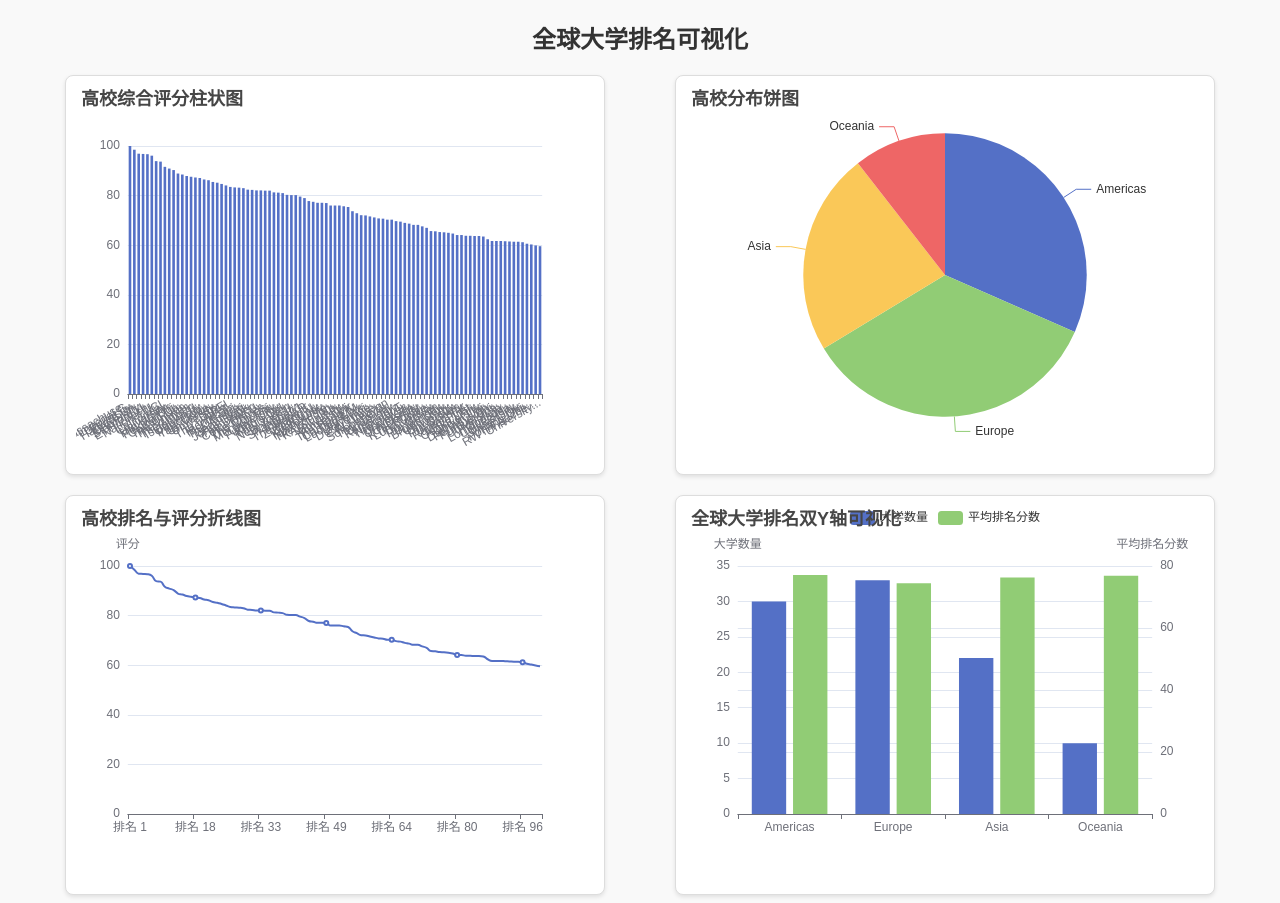
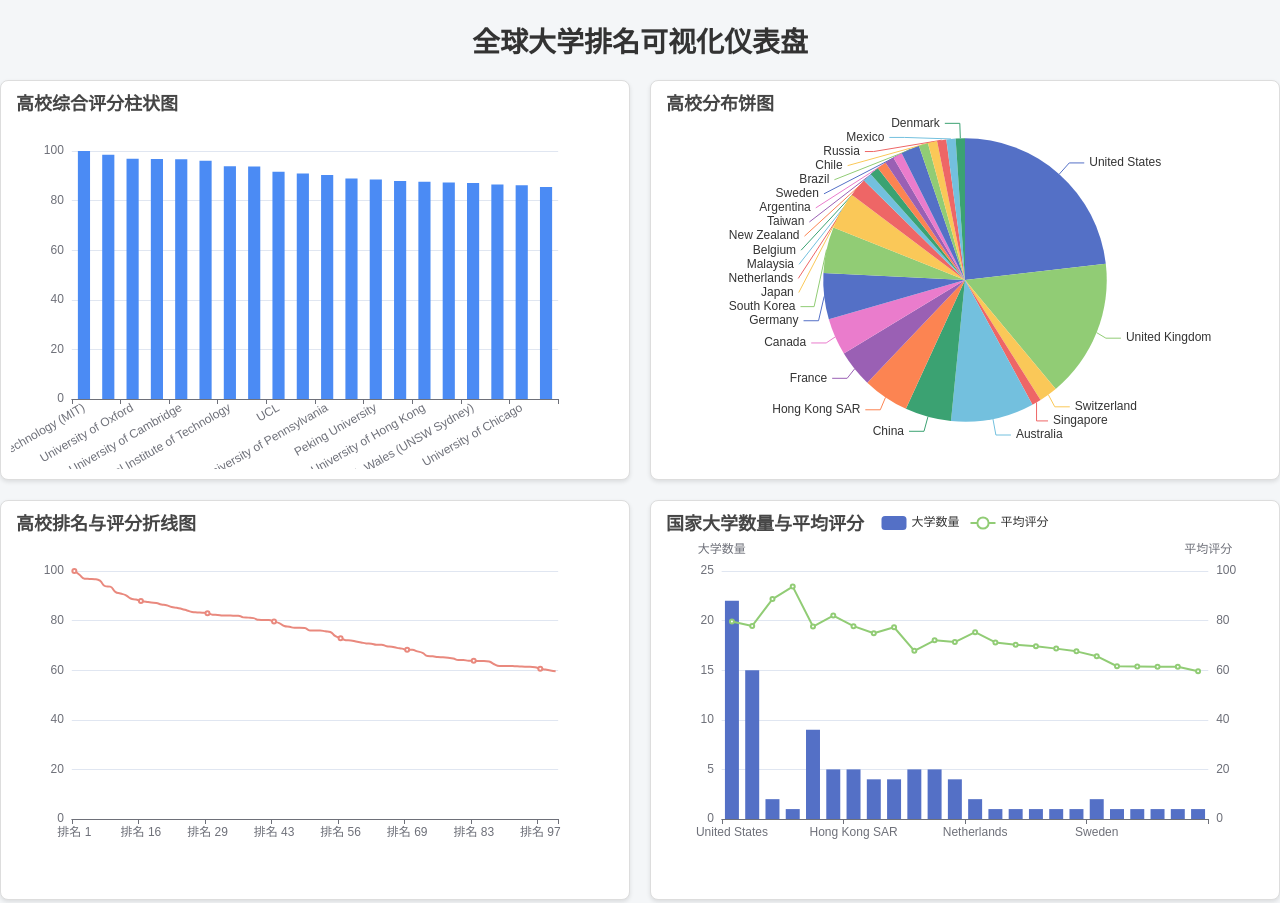
Before and after one commit to Leee-ypa/yaya, a plain HTML site: page index.html in a window 1280 px wide. Shown: the top 903 px of the page. Drawn offline with nearby package versions, Linux system fonts and the light colour scheme.

Commit message:
Update index.html

```diff
--- a/index.html
+++ b/index.html
@@ -2,28 +2,28 @@
 <html>
 <head>
     <meta charset="utf-8">
-    <title>ECharts Visualization</title>
+    <title>ECharts Dashboard</title>
     <script src="https://cdn.jsdelivr.net/npm/echarts@5.3.0/dist/echarts.min.js"></script>
     <style>
         body {
             font-family: Arial, sans-serif;
             margin: 0;
             padding: 0;
-            background-color: #f9f9f9;
+            background-color: #f4f6f8;
             color: #333;
         }
         h1 {
             text-align: center;
             margin-top: 20px;
-            font-size: 24px;
+            font-size: 28px;
         }
-        .chart-container {
-            display: flex;
-            flex-wrap: wrap;
-            justify-content: space-around;
+        .dashboard-container {
+            display: grid;
+            grid-template-columns: repeat(2, 1fr);
+            grid-template-rows: auto;
             gap: 20px;
+            max-width: 1400px;
             margin: 20px auto;
-            max-width: 1200px;
         }
         .chart {
             background-color: #fff;
@@ -33,148 +33,115 @@
             padding: 10px;
             box-sizing: border-box;
         }
+        #heatmapChart {
+            grid-column: span 2;
+        }
     </style>
 </head>
 <body>
-    <h1>全球大学排名可视化</h1>
-    <div class="chart-container">
+    <h1>全球大学排名可视化仪表盘</h1>
+    <div class="dashboard-container">
         <!-- 柱状图的容器 -->
-        <div id="barChart" class="chart" style="width: 45%; height: 400px;"></div>
+        <div id="barChart" class="chart" style="height: 400px;"></div>
         <!-- 饼图的容器 -->
-        <div id="pieChart" class="chart" style="width: 45%; height: 400px;"></div>
+        <div id="pieChart" class="chart" style="height: 400px;"></div>
         <!-- 折线图的容器 -->
-        <div id="lineChart" class="chart" style="width: 45%; height: 400px;"></div>
+        <div id="lineChart" class="chart" style="height: 400px;"></div>
         <!-- 组合双Y轴柱状图容器 -->
-        <div id="dualBarChart" class="chart" style="width: 45%; height: 400px;"></div>
+        <div id="dualBarChart" class="chart" style="height: 400px;"></div>
         <!-- 全局大学排名热力图 -->
-        <div id="heatmapChart" class="chart" style="width: 90%; height: 500px;"></div>
+        <div id="heatmapChart" class="chart" style="height: 500px;"></div>
     </div>
 
     <script>
         // 异步加载CSV文件数据
         async function loadData() {
-            const response = await fetch('data.csv'); // 将此路径替换为实际数据集路径
-            const csvText = await response.text(); // 读取CSV文本内容
-            const rows = csvText.split('\n').map(row => row.split(',')); // 按行拆分CSV数据
-            const headers = rows[0]; // CSV的第一行是表头
+            const response = await fetch('data.csv');
+            const csvText = await response.text();
+            const rows = csvText.split('\n').map(row => row.split(','));
+            const headers = rows[0];
+            const data = rows.slice(1).filter(row => row.length >= 5 && row[1] && !isNaN(parseFloat(row[4])));
 
-            // 数据行过滤空值，并检查有效分数
-            const data = rows.slice(1).filter(row =>
-                row.length >= 5 && row[1] && !isNaN(parseFloat(row[4]))
-            );
+            const institutions = data.map(row => row[1]);
+            const scores = data.map(row => parseFloat(row[4]));
+            const countries = data.map(row => row[2]); // 修改为国家字段
+            const rankings = data.map(row => row[0]);
 
-            console.log("Filtered Data:", data); // 调试：输出过滤后的数据
-
-            // 提取数据列：高校名称、评分、地理位置和排名
-            const institutions = data.map(row => row[1]); // 第2列：高校名称
-            const scores = data.map(row => parseFloat(row[4])); // 第5列：综合评分
-            const locations = data.map(row => row[3]); // 第4列：大洲位置
-            const rankings = data.map(row => row[0]); // 第1列：排名
-
-            console.log("Institutions:", institutions); // 调试：输出高校名称
-            console.log("Scores:", scores); // 调试：输出分数
-
-            // 调用函数渲染图表
-            renderCharts(institutions, scores, locations, rankings);
+            renderCharts(institutions, scores, countries, rankings);
         }
 
-        // 渲染图表的函数
-        function renderCharts(institutions, scores, locations, rankings) {
+        function renderCharts(institutions, scores, countries, rankings) {
             // ----- 柱状图 -----
-            var barChart = echarts.init(document.getElementById('barChart'));
-            var barOption = {
+            const barChart = echarts.init(document.getElementById('barChart'));
+            const barOption = {
                 title: { text: '高校综合评分柱状图' },
                 tooltip: { trigger: 'axis' },
                 xAxis: {
                     type: 'category',
-                    data: institutions,
-                    axisLabel: {
-                        interval: 0,
-                        rotate: 30,
-                        formatter: function(value) {
-                            return value.length > 10 ? value.substring(0, 10) + '...' : value;
-                        }
-                    }
+                    data: institutions.slice(0, 20), // 取前20条数据，避免过密
+                    axisLabel: { interval: 1, rotate: 30 }
                 },
                 yAxis: { type: 'value' },
                 series: [{
-                    data: scores,
+                    data: scores.slice(0, 20),
                     type: 'bar',
-                    barWidth: '60%'
+                    barWidth: '50%',
+                    itemStyle: { color: '#4B8BF4' }
                 }]
             };
             barChart.setOption(barOption);
 
             // ----- 饼图 -----
-            var pieChart = echarts.init(document.getElementById('pieChart'));
-            var locationCounts = {};
-            locations.forEach(loc => locationCounts[loc] = (locationCounts[loc] || 0) + 1);
-            var pieData = Object.keys(locationCounts).map(loc => ({ name: loc, value: locationCounts[loc] }));
+            const pieChart = echarts.init(document.getElementById('pieChart'));
+            const countryCounts = {};
+            countries.forEach(country => countryCounts[country] = (countryCounts[country] || 0) + 1);
+            const pieData = Object.keys(countryCounts).map(country => ({ name: country, value: countryCounts[country] }));
 
-            var pieOption = {
+            const pieOption = {
                 title: { text: '高校分布饼图' },
                 series: [{ type: 'pie', data: pieData }]
             };
             pieChart.setOption(pieOption);
 
             // ----- 折线图 -----
-            var lineChart = echarts.init(document.getElementById('lineChart'));
-            var lineOption = {
+            const lineChart = echarts.init(document.getElementById('lineChart'));
+            const lineOption = {
                 title: { text: '高校排名与评分折线图' },
                 xAxis: {
                     type: 'category',
                     data: rankings.map(r => '排名 ' + r)
                 },
-                yAxis: { type: 'value', name: '评分' },
+                yAxis: { type: 'value' },
                 series: [{
                     data: scores,
                     type: 'line',
-                    smooth: true
+                    smooth: true,
+                    itemStyle: { color: '#E9897E' }
                 }]
             };
             lineChart.setOption(lineOption);
 
-            // ----- 组合双Y轴柱状图 -----
-            var dualBarChart = echarts.init(document.getElementById('dualBarChart'));
-            var universityCounts = {};
-            locations.forEach(loc => universityCounts[loc] = (universityCounts[loc] || 0) + 1);
-            const avgScores = locations.map((loc, index) => ({ name: loc, score: scores[index] }));
-            const countries = Array.from(new Set(locations));
-            const countryCounts = countries.map(country => universityCounts[country]);
-            const avgScorePerCountry = countries.map(country => {
-                const countryScores = avgScores.filter(item => item.name === country).map(item => item.score);
-                return countryScores.reduce((a, b) => a + b, 0) / countryScores.length;
+            // ----- 双Y轴柱状图 -----
+            const dualBarChart = echarts.init(document.getElementById('dualBarChart'));
+            const countryScores = Object.keys(countryCounts).map(country => {
+                const countryScore = scores.filter((_, i) => countries[i] === country);
+                return countryScore.reduce((a, b) => a + b, 0) / countryScore.length;
             });
 
-            var dualBarOption = {
-                title: { text: '全球大学排名双Y轴可视化' },
+            const dualBarOption = {
+                title: { text: '国家大学数量与平均评分' },
                 tooltip: { trigger: 'axis' },
-                legend: { data: ['大学数量', '平均排名分数'] },
-                xAxis: [{ type: 'category', data: countries }],
-                yAxis: [{ type: 'value', name: '大学数量' }, { type: 'value', name: '平均排名分数' }],
-                series: [{ name: '大学数量', type: 'bar', data: countryCounts }, { name: '平均排名分数', type: 'bar', yAxisIndex: 1, data: avgScorePerCountry }]
+                legend: { data: ['大学数量', '平均评分'] },
+                xAxis: { type: 'category', data: Object.keys(countryCounts) },
+                yAxis: [{ type: 'value', name: '大学数量' }, { type: 'value', name: '平均评分' }],
+                series: [
+                    { name: '大学数量', type: 'bar', data: Object.values(countryCounts) },
+                    { name: '平均评分', type: 'line', yAxisIndex: 1, data: countryScores }
+                ]
             };
             dualBarChart.setOption(dualBarOption);
-
-            // ----- 热力图 -----
-            var heatmapChart = echarts.init(document.getElementById('heatmapChart'));
-            var heatmapOption = {
-                title: { text: '全球大学排名热力图' },
-                xAxis: { type: 'category', data: countries },
-                yAxis: { type: 'category', data: ['大学数量', '平均排名分数'] },
-                visualMap: { min: 0, max: 100, calculable: true, orient: 'vertical', left: 'right' },
-                series: [{
-                    name: '热力图',
-                    type: 'heatmap',
-                    data: countries.map((country, index) => [index, 0, countryCounts[index]]).concat(
-                          countries.map((country, index) => [index, 1, avgScorePerCountry[index]])),
-                    label: { show: true }
-                }]
-            };
-            heatmapChart.setOption(heatmapOption);
         }
 
-        // 加载数据并渲染图表
         loadData();
     </script>
 </body>
```
